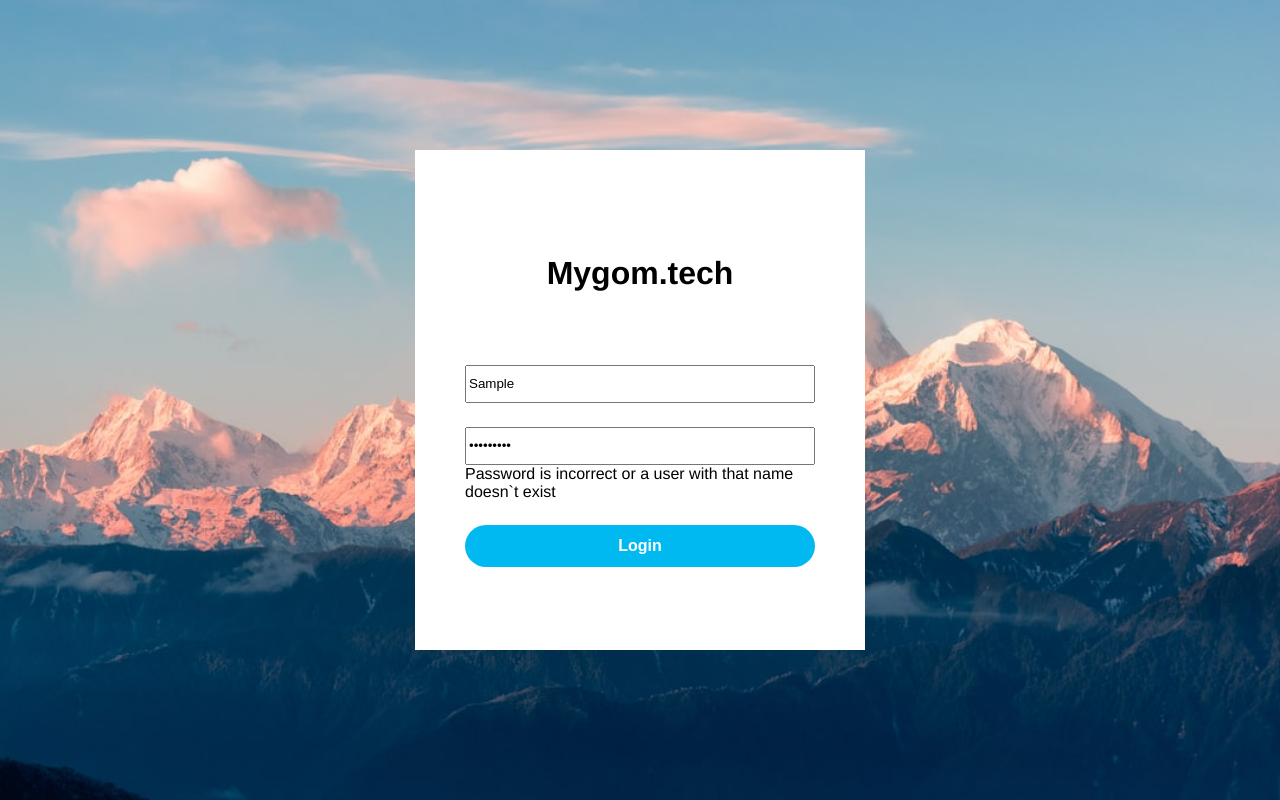
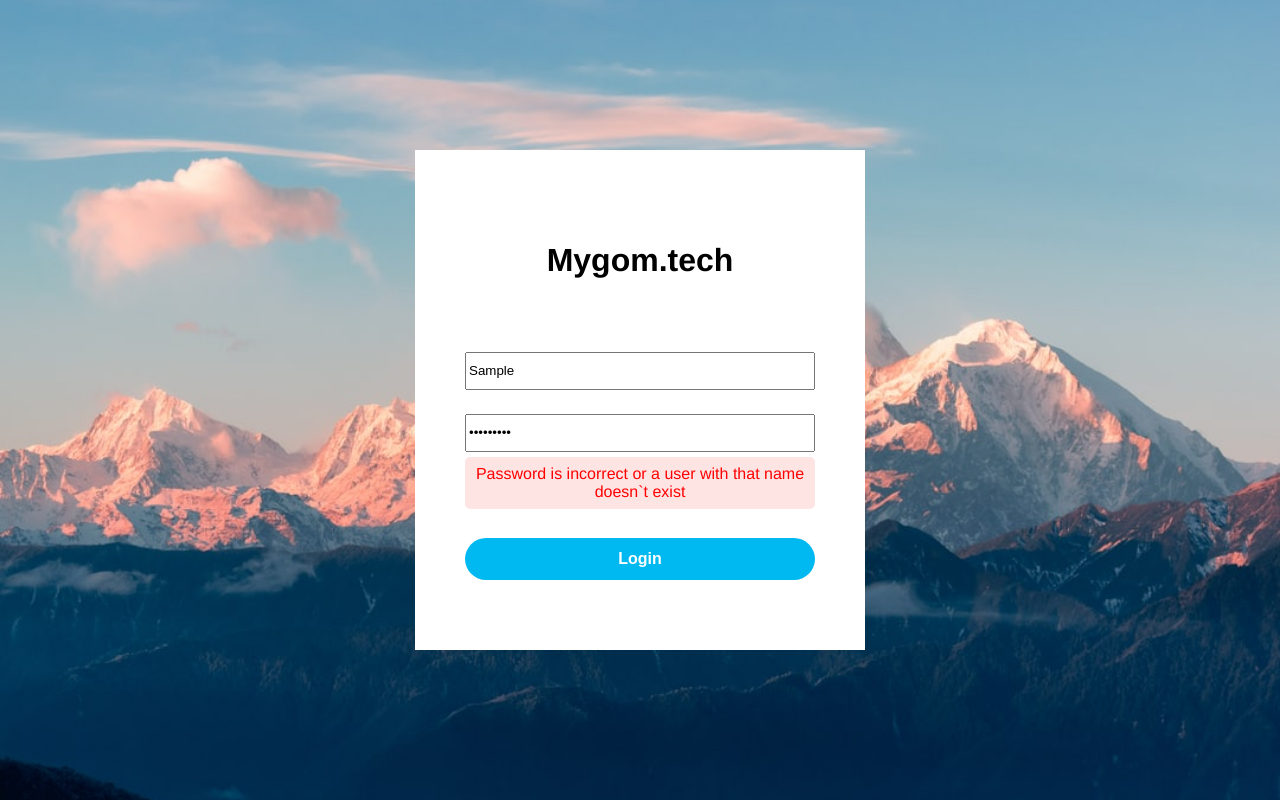
Before and after one commit to Gincb/Mygom.tech-test, a React app: page /login in a window 1280 px wide. Both pictures are taken after typing "Sample", "Sample123" into the empty fields and a click on the button "Login". Built offline with nearby package versions, Linux system fonts and the light colour scheme; no server answers.

Commit message:
validation error style

```diff
--- a/src/components/ErrorBlock.tsx
+++ b/src/components/ErrorBlock.tsx
@@ -10,7 +10,7 @@ const ErrorBlock: FC<IErrorBlock> = ({error}) => {
   }
 
   return (
-    <div>
+    <div className='error-block'>
       {error}
     </div>
   )
--- a/src/components/Login/login-style.scss
+++ b/src/components/Login/login-style.scss
@@ -16,5 +16,14 @@
     padding: 50px;
     width: 350px;
     height: 400px;
+
+    .error-block {
+      margin: 5px 0;
+      padding: 0.5em;
+      background-color: rgb(255, 228, 228);
+      color: red;
+      border-radius: 5px;
+      text-align: center;
+    }
   }
 }
```
